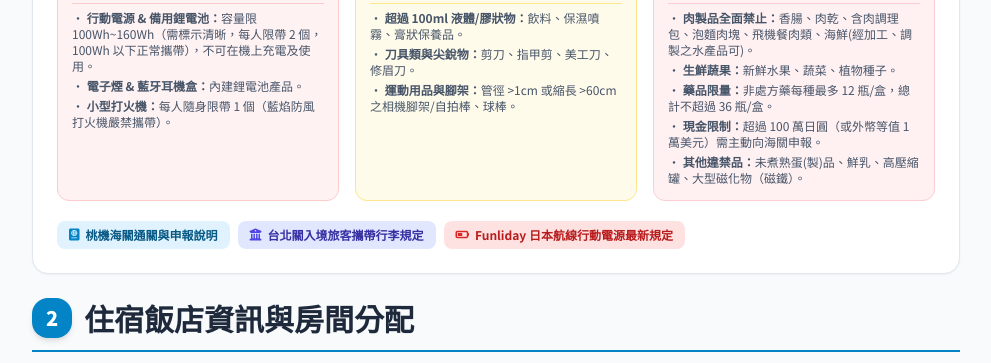
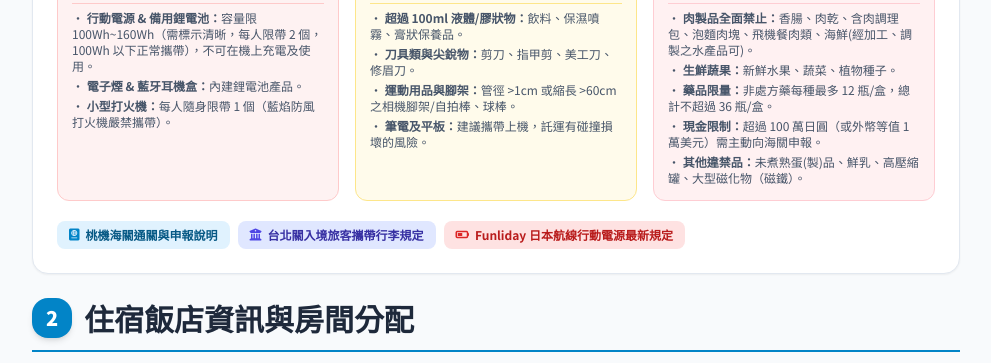
Before and after one commit to chiouuuuu/okinawa202609, a plain HTML site: page index.html in a window 1280 px wide. Shown: the part 2905-3268 px from the top of the page, without its empty margins (288-1279 px from the left). Drawn offline with nearby package versions, Linux system fonts and the light colour scheme; a web font is replaced by a local one.

Commit message:
Update index.html

```diff
--- a/index.html
+++ b/index.html
@@ -803,6 +803,7 @@
                                     <li>• <strong>超過 100ml 液體/膠狀物：</strong>飲料、保濕噴霧、膏狀保養品。</li>
                                     <li>• <strong>刀具類與尖銳物：</strong>剪刀、指甲剪、美工刀、修眉刀。</li>
                                     <li>• <strong>運動用品與腳架：</strong>管徑 &gt;1cm 或縮長 &gt;60cm 之相機腳架/自拍棒、球棒。</li>
+                                    <li>• <strong>筆電及平板：</strong>建議攜帶上機，託運有碰撞損壞的風險。</li>
                                 </ul>
                             </div>
 
```
